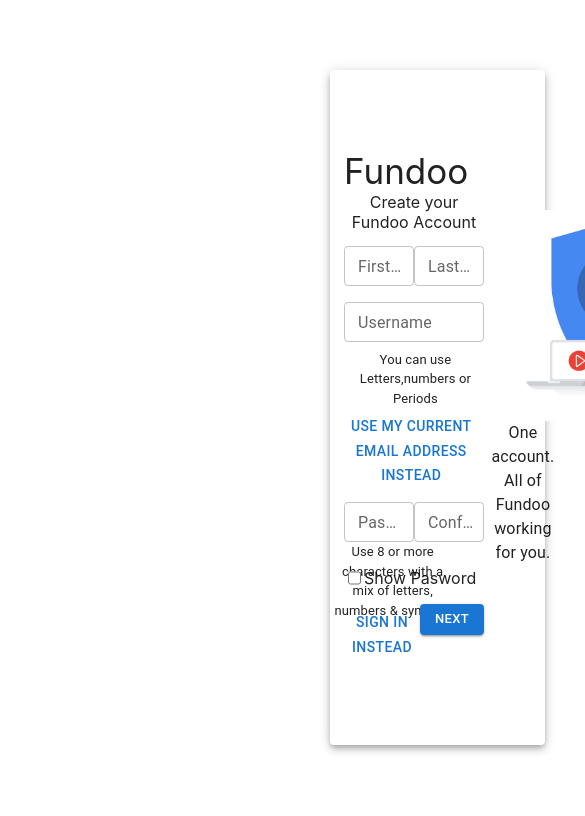
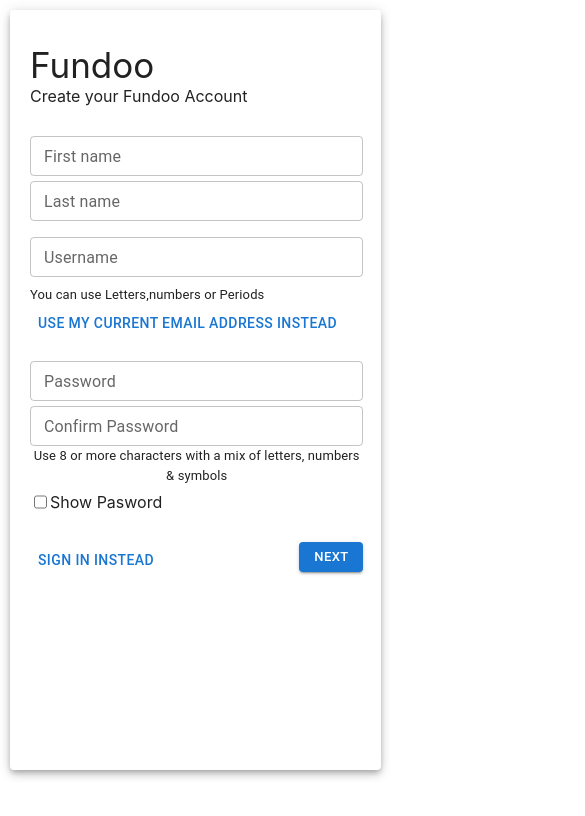
Before and after one commit to Ankitsehrawat01/FundooApp-Frontend, a React (Create React App) app: page /signup in a window 390 px wide. Shown: the top 816 px of the page, 585 px wide, since content can reach past the window. Built offline with nearby package versions, Linux system fonts and the light colour scheme.

Commit message:
[Ankit]: media queries implemented for signin and signup page

```diff
--- a/src/Components/Header/Headermui.jsx
+++ b/src/Components/Header/Headermui.jsx
@@ -183,11 +183,11 @@
                         component="div"
                         sx={{ display: { xs: 'none', sm: 'block' } }}
                     >
-                        <Box style={{ display: 'flex', flexDirection: 'row', justifyContent: 'space-evenly', width: '9vw', height: '9vh'}}>
-                            <Box style={{ width: '50%', height: '50px' }}>
+                        <Box style={{ display: 'flex', flexDirection: 'row', justifyContent: 'space-evenly', width: '12vw', height: '9vh', border: '0px solid red'}}>
+                            <Box style={{ width: '50%', height: '50px', border: '0px solid red' }}>
                                 <img src='./Assets/keeplogo.png' style={{ width: '50px', height: '50px', marginTop: '10px' }} />
                             </Box>
-                            <Box style={{ display: 'flex', flexDirection: 'row', width: '50%', height: '20px', marginTop: '15px' }}>
+                            <Box style={{ display: 'flex', flexDirection: 'row', width: '50%', height: '20px', marginTop: '15px', border: '0px solid red' }}>
                             {props.label}
                             </Box>
                         </Box>
--- a/src/Pages/Dashboard/DashBoard.jsx
+++ b/src/Pages/Dashboard/DashBoard.jsx
@@ -57,6 +57,9 @@
     const closeTakeNote2=()=>{
         setToggle(false)
     }
+    const autoRefresh= () =>{
+        getNote()
+    }
     const getNote = () => {
         retriveNoteAPI()
         .then((response)=>{console.log(response)
@@ -112,12 +115,12 @@
             <div>
                 {/* conditional rendering*/}
                 {
-                    toggle ? <TakeNote2 closeTakeNote2= {closeTakeNote2}/> : <TakeNote1 openTakeNote2 ={openTakeNote2} />
+                    toggle ? <TakeNote2 autoRefresh={autoRefresh} closeTakeNote2= {closeTakeNote2}/> : <TakeNote1 openTakeNote2 ={openTakeNote2} />
                 }
                 <div className={classes5.listren}>
                     {/*  list rendering to retrive our all notes array*/}
                     {
-                        dataArray.map((note) => (<TakeNote3 note= {note} getNote={getNote} />))
+                        dataArray.map((note) => (<TakeNote3 note= {note} autoRefresh={autoRefresh} getNote={getNote} />))
                     }
                 </div>
             </div>
--- a/src/Pages/Sign-up/SignUp.jsx
+++ b/src/Pages/Sign-up/SignUp.jsx
@@ -4,7 +4,7 @@
 import Button from '@mui/material/Button';
 import { signUpApi } from '../Services/userService';
 import { useNavigate } from 'react-router-dom';
-import { Box, Paper, Typography } from '@mui/material';
+import { Box, Card, Paper, Typography } from '@mui/material';
 import { makeStyles } from '@mui/styles';
 import { width } from '@mui/system';
 
@@ -18,48 +18,53 @@
     width: '55vw',
     height: '80vh',
     left: '330px',
-    top: '70px'
+    top: '70px',
+    border: '0px solid red'
   },
-
+  main: {
+    border: '0px solid red',
+    height: '100%',
+    width: '55%',
+    display: 'flex',
+    flexDirection: 'column',
+    position: 'relative',
+    left: '20px'
+  },
   title: {
     fontSize: '35px',
     display: 'flex',
-    position: 'relative',
-    left: '10%'
+    position: 'relative'
   },
   subtitle: {
     display: 'flex',
     position: 'relative',
-    left: '10%',
-    marginBottom: '10%'
   },
   first: {
     display: 'flex',
     justifyContent: 'space-between',
     position: 'relative',
-    left: '10%',
+    top: '30px'
   },
   username: {
     display: 'flex',
     position: 'relative',
-    left: '10%',
+    top: '30px'
   },
   paragraph: {
     display: 'flex',
     position: 'relative',
-    left: '11%'
+    top: '30px'
   },
   current: {
     display: 'flex',
     position: 'relative',
-    left: '8%'
+    top: '30px'
   },
   password: {
     display: 'flex',
     justifyContent: 'space-between',
     position: 'relative',
-    left: '10%',
-    marginTop: '6%'
+    top: '50px'
   },
   paragraph1: {
     fontSize: '1px',
@@ -67,21 +72,20 @@
     width: '30vw',
     border: '0px solid black',
     position: 'relative',
-    left: '3%'
+    top: '50px'
   },
   checkbox: {
     display: 'flex',
     flexDirection: 'row',
     position: 'relative',
-    left: '10%'
+    top: '50px'
   },
   below: {
     display: 'flex',
     flexDirection: 'row',
     position: 'relative',
     justifyContent: 'space-between',
-    left: '10%',
-    marginTop: '12%'
+    top: '100px'
   },
   logo: {
     display: 'flex',
@@ -89,18 +93,172 @@
     border: '0px solid black',
     position: 'relative',
     bottom: '20px',
-    left: '10%'
+    border: '0px solid black',
+    left: '40px'
   },
   image: {
     display: 'flex',
     position: 'relative',
-    left: '7%'
+    left: '40px'
   },
   para: {
     display: 'flex',
     position: 'relative',
     border: '0px solid black',
-    width: '15vw'
+    width: '80%'
+  },
+  ['@media only screen and (min-width: 320px) and (max-width: 480px)']: {
+    reg: {
+      width: '95vw',
+      height: '90vh',
+      left: '10px',
+      top: '10px'
+    },
+    main: {
+      border: '0px solid red',
+      height: '70vh',
+      width: '90%',
+      display: 'flex',
+      flexDirection: 'column',
+      position: 'relative',
+      left: '20px',
+      bottom: '50px'
+    },
+    first: {
+      display: 'flex',
+      flexDirection: 'column',
+      position: 'relative',
+      top: '30px',
+      rowGap: '5px'
+    },
+    password: {
+      display: 'flex',
+      flexDirection: 'column',
+      position: 'relative',
+      top: '50px',
+      rowGap: '5px',
+      width: '100%'
+    },
+    paragraph1: {
+      fontSize: '1px',
+      height: '3vh',
+      width: '30vw',
+      border: '0px solid black',
+      position: 'relative',
+      top: '50px',
+      width: '100%'
+    },
+    checkbox: {
+      display: 'flex',
+      flexDirection: 'row',
+      position: 'relative',
+      top: '70px'
+    },
+    logo: {
+      display: 'none'
+    },
+
+  },
+  ['@media only screen and (min-width: 481px) and (max-width: 768px)']: {
+    reg: {
+      width: '95vw',
+      height: '90vh',
+      left: '10px',
+      top: '10px'
+    },
+    main: {
+      border: '0px solid red',
+      height: '70vh',
+      width: '90%',
+      display: 'flex',
+      flexDirection: 'column',
+      position: 'relative',
+      left: '20px',
+      bottom: '50px'
+    },
+    first: {
+      display: 'flex',
+      flexDirection: 'column',
+      position: 'relative',
+      top: '30px',
+      rowGap: '5px'
+    },
+    password: {
+      display: 'flex',
+      flexDirection: 'column',
+      position: 'relative',
+      top: '50px',
+      rowGap: '5px',
+      width: '100%'
+    },
+    paragraph1: {
+      fontSize: '1px',
+      height: '3vh',
+      width: '30vw',
+      border: '0px solid black',
+      position: 'relative',
+      top: '50px',
+      width: '100%'
+    },
+    checkbox: {
+      display: 'flex',
+      flexDirection: 'row',
+      position: 'relative',
+      top: '70px'
+    },
+    logo: {
+      display: 'none'
+    },
+  },
+  ['@media only screen and (min-width: 769px) and (max-width: 1024px)']: {
+    reg: {
+      width: '75vw',
+      height: '80vh',
+      left: '100px',
+      top: '60px'
+    },
+    main: {
+      border: '0px solid red',
+      height: '70vh',
+      width: '90%',
+      display: 'flex',
+      position: 'relative',
+      left: '20px',
+      bottom: '30px'
+    },
+    first: {
+      display: 'flex',
+      position: 'relative',
+      top: '30px',
+      rowGap: '5px'
+    },
+    password: {
+      display: 'flex',
+      position: 'relative',
+      top: '50px',
+      rowGap: '5px',
+      width: '100%'
+    },
+    paragraph1: {
+      fontSize: '1px',
+      height: '3vh',
+      width: '30vw',
+      border: '0px solid black',
+      position: 'relative',
+      top: '50px',
+      width: '100%'
+    },
+    checkbox: {
+      display: 'flex',
+      flexDirection: 'row',
+      position: 'relative',
+      top: '70px'
+    },
+    image: {
+      display: 'flex',
+      position: 'relative',
+      left: '5px'
+    },
   }
 
 
@@ -152,6 +310,7 @@
     console.log(event.target.value)
     setsignupobj((prevState) => ({ ...prevState, password: event.target.value }))
   }
+  const navigate = useNavigate()
 
   const accountCreated = () => {
     console.log(signupobj)
@@ -197,20 +356,23 @@
     }
     if (checkFirstName === true && checkLastName === true && checkemail === true && checkpassword === true) {
       signUpApi(signupobj)
-        .then((response) => { console.log(response) })
+        .then((response) => { console.log(response);navigate('/') })
         .catch((error) => { console.log(error) })
       console.log("Account Created")
     }
   }
+  const SigninPage = () => {
+    navigate('/')
+  }
 
   return (
     <Box className={classes4.mainbox}>
-      <Paper className={classes4.reg} elevation={5}>
+      <Card className={classes4.reg} elevation={5}>
         <Box className={classes4.main}>
           <Box className={classes4.title}> Fundoo</Box>
           <Box className={classes4.subtitle}> Create your Fundoo Account</Box>
           <Box className={classes4.first}>
-              <TextField id="outlined-basic" onChange={enterFirstName} error={regexObj.firstnameborder} helperText={regexObj.firstnamehelper} label="First name" variant="outlined" size='small' />
+            <TextField className={classes4.firstname} id="outlined-basic" onChange={enterFirstName} error={regexObj.firstnameborder} helperText={regexObj.firstnamehelper} label="First name" variant="outlined" size='small' />
             <TextField id="outlined-basic" onChange={enterLastName} error={regexObj.lastnameborder} helperText={regexObj.lastnamehelper} label="Last name" variant="outlined" size='small' />
           </Box>
           <Box className={classes4.username}>
@@ -223,12 +385,8 @@
             <Button href="#text-buttons">Use my current email address instead</Button>
           </Box>
           <Box className={classes4.password}>
-              <Box>
             <TextField id="outlined-basic" onChange={enterPassword} error={regexObj.passwordborder} helperText={regexObj.passwordhelper} label="Password" variant="outlined" size='small' />
-              </Box>
-              <Box>
             <TextField id="outlined-basic" onChange={confirmPassword} error={regexObj.confirmpasswordborder} helperText={regexObj.confirmpasswordhelper} label="Confirm Password" variant="outlined" size='small' />
-              </Box>
           </Box>
           <Box className={classes4.paragraph1}>
             <Typography style={{ fontSize: 13 }}>Use 8 or more characters with a mix of letters, numbers & symbols</Typography>
@@ -238,7 +396,7 @@
           </Box>
           <Box className={classes4.below}>
             <Box>
-                <Button href="#text-buttons">Sign in instead</Button>
+              <Button onClick={SigninPage}>Sign in instead</Button>
             </Box>
             <Box >
               <Button variant="contained" size='small' onClick={accountCreated} > Next </Button>
@@ -247,13 +405,13 @@
         </Box>
         <Box className={classes4.logo}>
           <Box className={classes4.image}>
-            <img src='./assets/SignUp-image.jpeg' alt="image" style={{ height: '25vh', width: '25vh'}} />
+            <img src='./assets/SignUp-image.jpeg' alt="image" style={{ height: '25vh', width: '25vh' }} />
           </Box>
           <Box className={classes4.para}>
             <Typography>One account. All of Fundoo working for you.</Typography>
           </Box>
         </Box>
-      </Paper>
+      </Card>
     </Box>
   )
 }
```
Also changed, not shown: src/Components/TakeNote2/TakeNote2.jsx (+27 -14 lines), src/Components/TakeNote3/TakeNote3.jsx (+55 -27 lines), src/Pages/Sign-in/Login.jsx (+179 -9 lines). Lines whose indentation alone changed are shown as unchanged.
